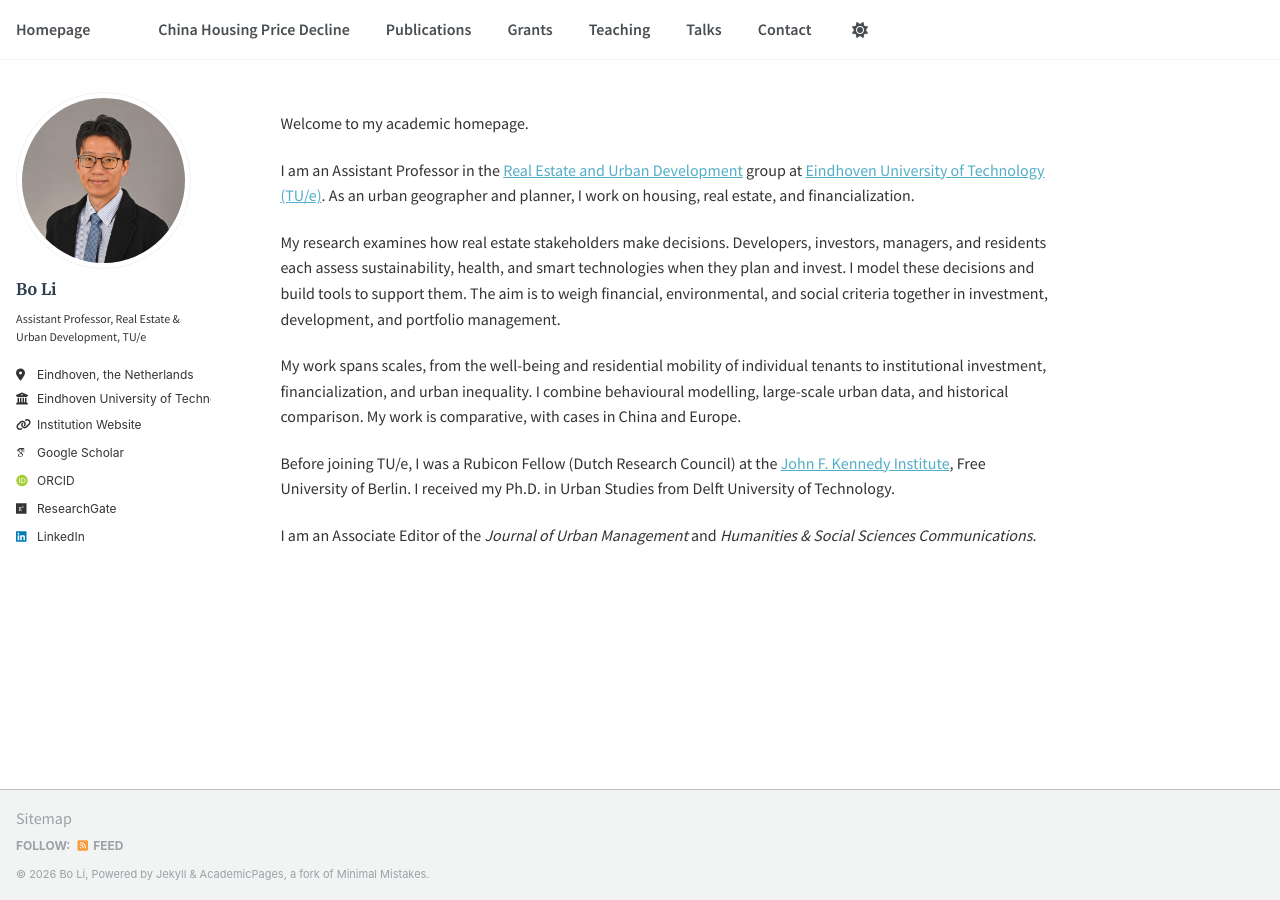
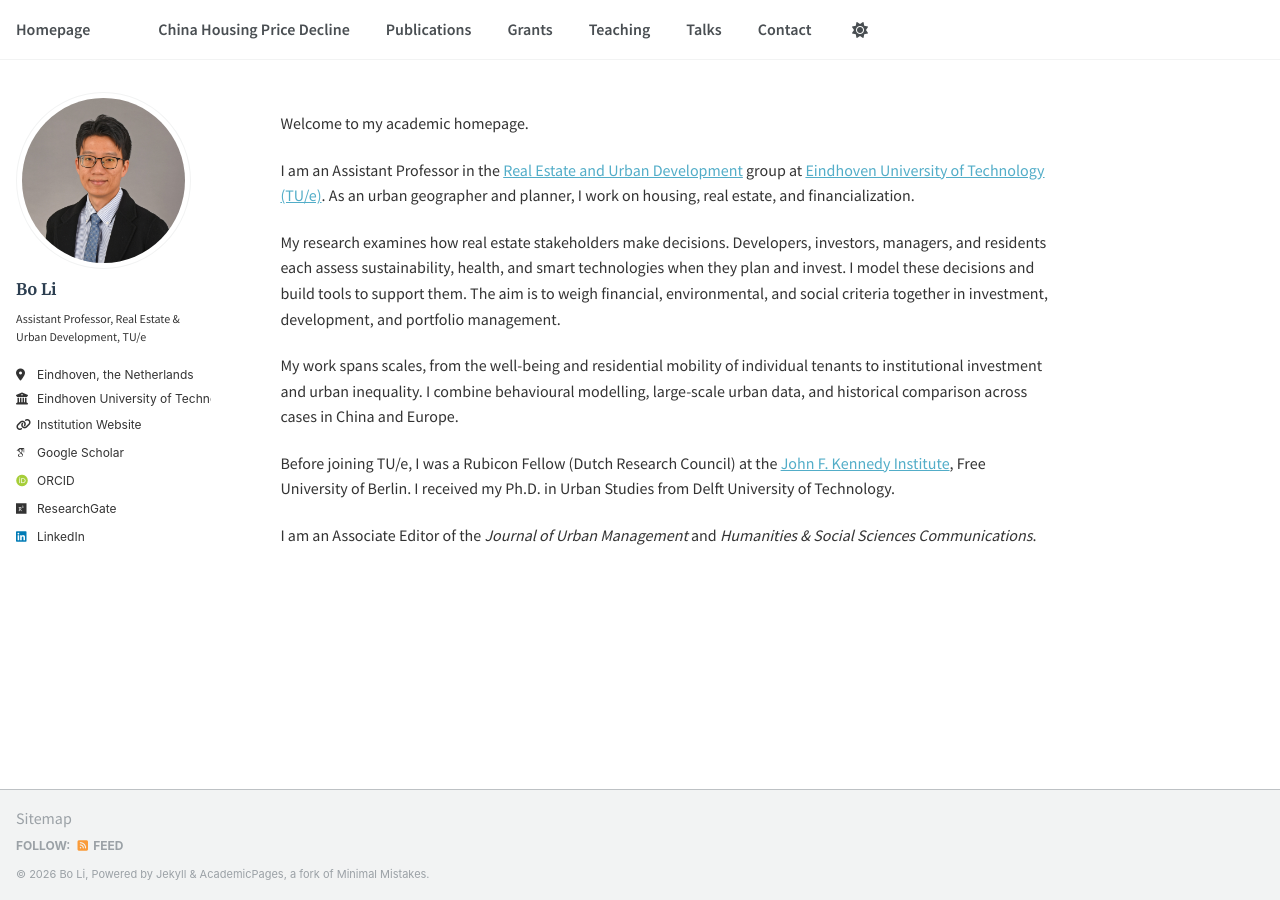
Before and after one commit to housingforall/housingforall.github.io, a Jekyll site: the page built from _pages/about.md, in a window 1280 px wide. Built offline with Jekyll 4.4.1, drawn with Linux system fonts in a browser that asks for light colours; some web fonts are replaced.

Commit message:
Update about.md

```diff
--- a/_pages/about.md
+++ b/_pages/about.md
@@ -14,7 +14,7 @@ I am an Assistant Professor in the [Real Estate and Urban Development](https://w
 
 My research examines how real estate stakeholders make decisions. Developers, investors, managers, and residents each assess sustainability, health, and smart technologies when they plan and invest. I model these decisions and build tools to support them. The aim is to weigh financial, environmental, and social criteria together in investment, development, and portfolio management.
 
-My work spans scales, from the well-being and residential mobility of individual tenants to institutional investment, financialization, and urban inequality. I combine behavioural modelling, large-scale urban data, and historical comparison. My work is comparative, with cases in China and Europe.
+My work spans scales, from the well-being and residential mobility of individual tenants to institutional investment and urban inequality. I combine behavioural modelling, large-scale urban data, and historical comparison across cases in China and Europe.
 
 Before joining TU/e, I was a Rubicon Fellow (Dutch Research Council) at the [John F. Kennedy Institute](https://www.jfki.fu-berlin.de/en/index.html), Free University of Berlin. I received my Ph.D. in Urban Studies from Delft University of Technology.
 
```
